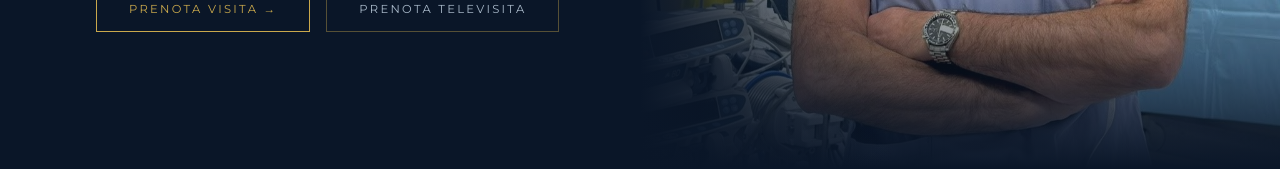
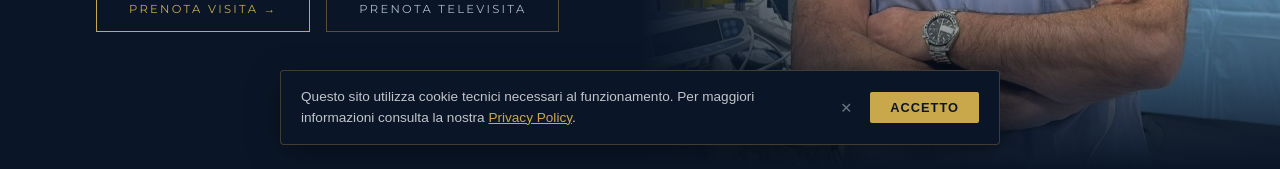
Before and after one commit to CBourda/FumeroFrontEnd, a React (Vite) app: page / in a window 1280 px wide. Shown: the part 631-800 px from the top of the page. Built offline with nearby package versions, Linux system fonts and the light colour scheme; no server answers.

Commit message:
Cookie Banner

```diff
--- a/src/App.jsx
+++ b/src/App.jsx
@@ -10,6 +10,7 @@ import Televisita from './components/Televisita'
 import Ricovero from './components/Ricovero'
 import Contatti from './components/Contatti'
 import Footer from './components/Footer'
+import CookieBanner from './components/CookieBanner'
 
 function App() {
   return (
@@ -26,6 +27,7 @@ function App() {
         <Televisita />
         <Ricovero />
         <Contatti />
+        <CookieBanner />
       </main>
       <Footer />
     </>
--- /dev/null
+++ b/src/components/Cookiebanner.css
@@ -0,0 +1,90 @@
+.cookie-banner {
+  position: fixed;
+  bottom: 24px;
+  left: 50%;
+  transform: translateX(-50%);
+  z-index: 9999;
+  width: calc(100% - 48px);
+  max-width: 720px;
+  background: var(--navy);
+  border: 1px solid rgba(193, 154, 79, 0.3);
+  border-radius: 4px;
+  box-shadow: 0 8px 32px rgba(0, 0, 0, 0.4);
+  animation: slideUp 0.3s ease;
+}
+
+@keyframes slideUp {
+  from { opacity: 0; transform: translateX(-50%) translateY(16px); }
+  to   { opacity: 1; transform: translateX(-50%) translateY(0); }
+}
+
+.cookie-banner__content {
+  display: flex;
+  align-items: center;
+  gap: 24px;
+  padding: 16px 20px;
+}
+
+.cookie-banner__content p {
+  margin: 0;
+  font-family: var(--font-body, Arial, sans-serif);
+  font-size: 0.85rem;
+  color: rgba(255, 255, 255, 0.75);
+  line-height: 1.5;
+  flex: 1;
+}
+
+.cookie-banner__link {
+  color: var(--gold);
+  text-decoration: underline;
+}
+
+.cookie-banner__actions {
+  display: flex;
+  align-items: center;
+  gap: 10px;
+  flex-shrink: 0;
+}
+
+.cookie-banner__close {
+  background: transparent;
+  border: none;
+  color: rgba(255, 255, 255, 0.4);
+  font-size: 0.9rem;
+  cursor: pointer;
+  padding: 4px 8px;
+  transition: color 0.2s;
+}
+
+.cookie-banner__close:hover {
+  color: rgba(255, 255, 255, 0.8);
+}
+
+.cookie-banner__accept {
+  background: var(--gold);
+  color: var(--navy);
+  border: none;
+  padding: 8px 20px;
+  font-size: 0.8rem;
+  font-weight: 600;
+  letter-spacing: 0.08em;
+  text-transform: uppercase;
+  cursor: pointer;
+  border-radius: 2px;
+  transition: opacity 0.2s;
+}
+
+.cookie-banner__accept:hover {
+  opacity: 0.85;
+}
+
+@media (max-width: 600px) {
+  .cookie-banner__content {
+    flex-direction: column;
+    align-items: flex-start;
+    gap: 12px;
+  }
+  .cookie-banner__actions {
+    align-self: flex-end;
+  }
+}
--- /dev/null
+++ b/src/components/Cookiebanner.jsx
@@ -0,0 +1,34 @@
+import { useState } from 'react'
+import './CookieBanner.css'
+
+export default function CookieBanner() {
+  const [visible, setVisible] = useState(() => !localStorage.getItem('cookie-consent'))
+
+  const accept = () => {
+    localStorage.setItem('cookie-consent', 'accepted')
+    setVisible(false)
+  }
+
+  const close = () => {
+    localStorage.setItem('cookie-consent', 'closed')
+    setVisible(false)
+  }
+
+  if (!visible) return null
+
+  return (
+    <div className="cookie-banner">
+      <div className="cookie-banner__content">
+        <p>
+          Questo sito utilizza cookie tecnici necessari al funzionamento.
+          Per maggiori informazioni consulta la nostra{' '}
+          <a href="/privacy" className="cookie-banner__link">Privacy Policy</a>.
+        </p>
+        <div className="cookie-banner__actions">
+          <button className="cookie-banner__close" onClick={close}>✕</button>
+          <button className="cookie-banner__accept" onClick={accept}>Accetto</button>
+        </div>
+      </div>
+    </div>
+  )
+}
```
